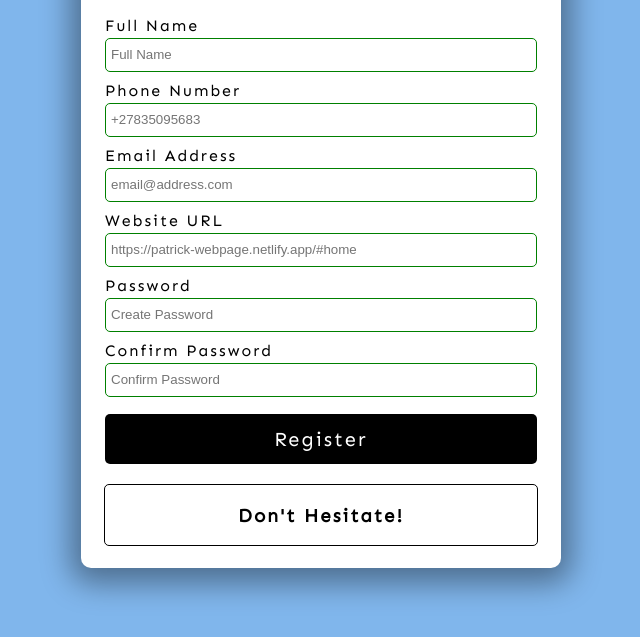
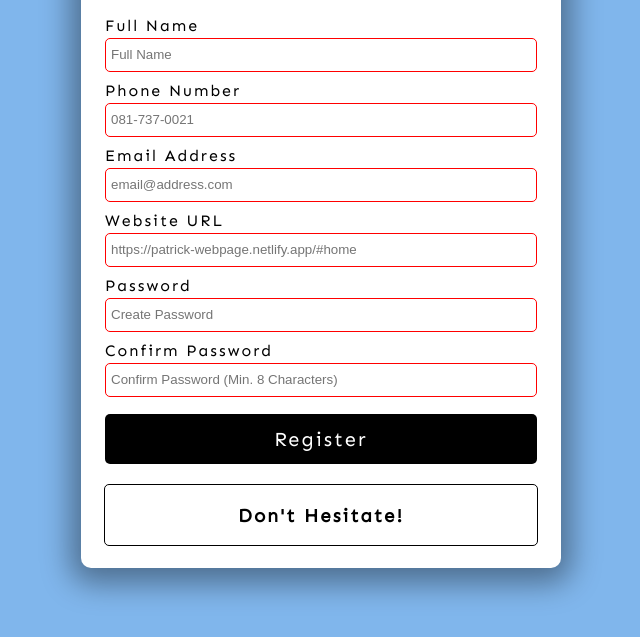
Before and after one commit to Pats101/form-validator, a plain HTML site: page index.html in a window 1280 px wide. Shown: the part 147-784 px from the top of the page, without its empty margins (319-959 px from the left). Drawn offline with Linux system fonts and the light colour scheme.

Commit message:
worked on validation for html

```diff
--- a/index.html
+++ b/index.html
@@ -15,32 +15,40 @@
             <!-- Full Name -->
             <div class="form-group">
                 <label for="name">Full Name</label>
-                <input type="text" id="name" placeholder="Full Name">
+                <input type="text" id="name" placeholder="Full Name"
+                    required minlength="3" maxlength="100">
             </div>
             <!-- Phone Number -->
             <div class="form-group">
                 <label for="phone">Phone Number</label>
-                <input type="tel" id="phone" placeholder="+27835095683">
+                <input type="tel" id="phone" placeholder="081-737-0021"
+                    required pattern="[0-9]{3}-[0-9]{3}-[0-9]{4}">
             </div>
             <!-- Email Address -->
             <div class="form-group">
                 <label for="email">Email Address</label>
-                <input type="email" id="email" placeholder="email@address.com">
+                <input type="email" id="email" placeholder="email@address.com"
+                    required>
             </div>
             <!-- Website URL -->
             <div class="form-group">
                 <label for="website">Website URL</label>
-                <input type="url" id="website" placeholder="https://patrick-webpage.netlify.app/#home">
+                <input type="url" id="website" placeholder="https://patrick-webpage.netlify.app/#home"
+                    required>
             </div>
             <!-- Password -->
             <div class="form-group">
                 <label for="password1">Password</label>
-                <input type="password" id="password1" placeholder="Create Password">
+                <input type="password" id="password1" placeholder="Create Password"
+                    required pattern="^(?=.*\d)(?=.*[a-z])(?=.*[A-Z])(?=.*[a-zA-Z]).{8,}$"
+                    title="Please include at least 1 uppercase character, 1 lowercase character, and 1number.">
             </div>
             <!-- Confirm Password -->
             <div class="form-group">
                 <label for="password2">Confirm Password</label>
-                <input type="password" id="password2" placeholder="Confirm Password">
+                <input type="password" id="password2" placeholder="Confirm Password (Min. 8 Characters)"
+                    required pattern="^(?=.*\d)(?=.*[a-z])(?=.*[A-Z])(?=.*[a-zA-Z]).{8,}$"
+                    title="Please include at least 1 uppercase character, 1 lowercase character, and 1number.">
             </div>
             <!-- Submit Button -->
             <button type="submit">Register</button>
```
